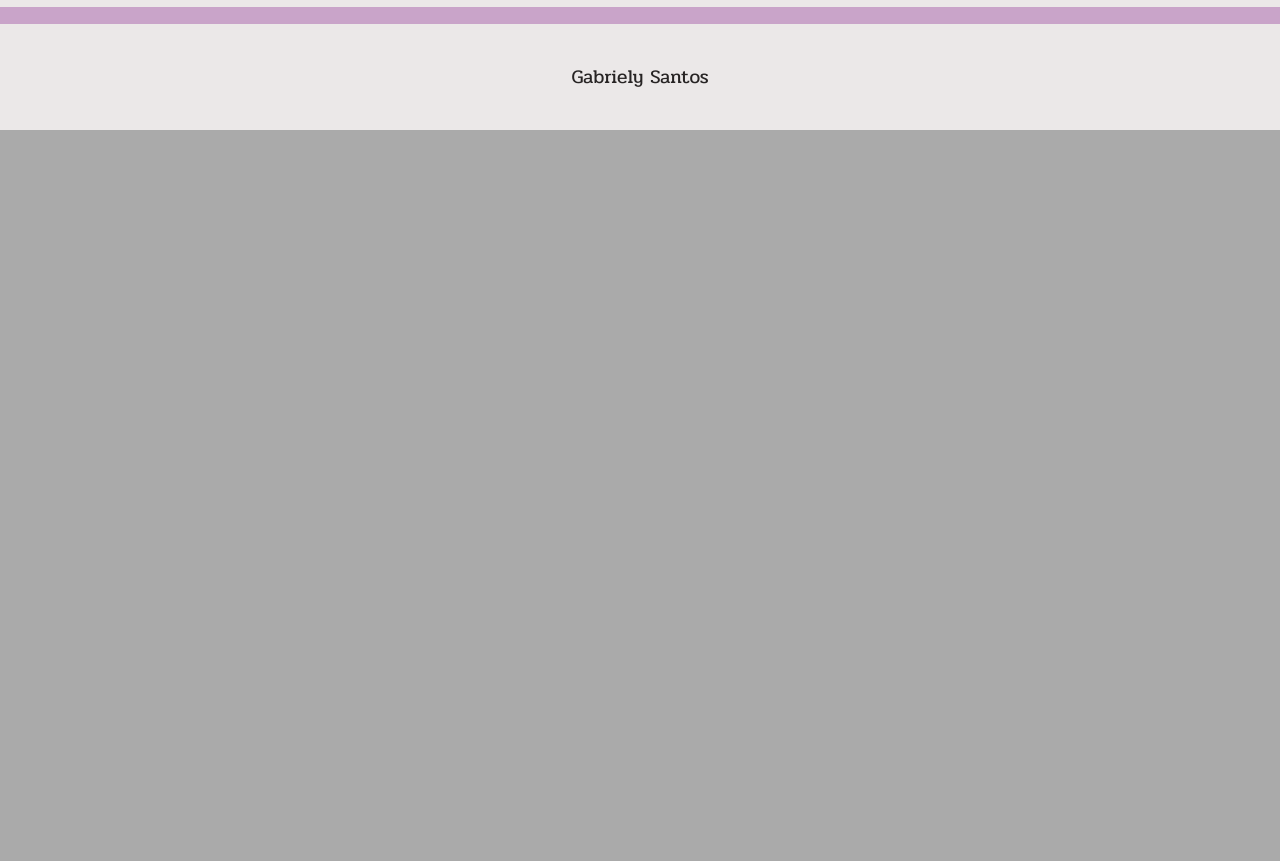
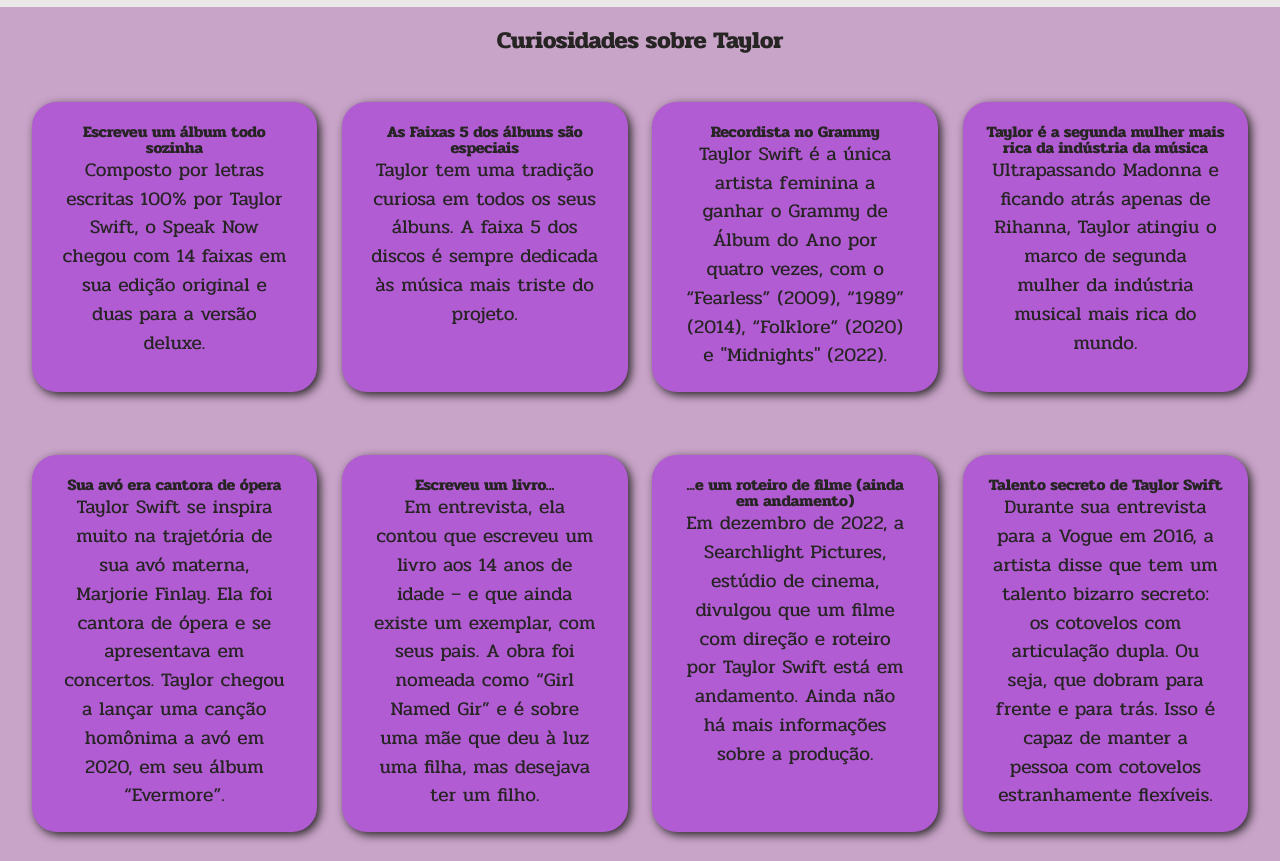
Before and after one commit to gabrielysantos8/taylorswiftsite, a plain HTML site: page indexcuriosidades.html in a window 1280 px wide. Shown: the part 91-952 px from the top of the page. Before the commit the page ends 800 px from the top, so only its background shows below. Drawn offline with Linux system fonts and the light colour scheme.

Commit message:
curiosidades

```diff
--- a/css/style.css
+++ b/css/style.css
@@ -54,9 +54,35 @@ footer{
 .col-9{
     width: 80%;
 }
+.col3{
+    width: 20%;
+}
 
 .col-3{
-    width: 20%;
+    width: 23%;
+}
+
+h3{
+    text-align: center;
+    font-weight: bold;
+}
+
+.card{
+    padding: 20px;
+    box-sizing: border-box;
+    background-color: #b15cd3;
+    border: 2px solid #b15cd3;
+    border-radius: 25px;
+    margin-left: 1%;
+    margin-right: 1%;
+    box-shadow: 3px 3px 10px;
+    transition: all 0.5s ease;
+    margin-top: 2%;
+}
+
+.card:hover {
+    transform: scale(1.1);
+    z-index: 1;
 }
 
 .taylor{
@@ -88,12 +114,28 @@ footer{
         width: 100%;
 }
 
-    .col-3{
+    .col3{
         width: 50%;
         margin-left: auto;
         margin-right: auto;
 }
 }
+
+/*responsividade card*/
+@media only screen and (max-width: 900px){
+    .col-3{
+        width: 48%;
+
+ }
+}
+
+@media only screen and (max-width: 600px){
+    .col-3{
+       width: 100%;
+
+    }
+   }
+
 
 /*titulos e textos*/
 
--- a/indexcuriosidades.html
+++ b/indexcuriosidades.html
@@ -28,11 +28,81 @@
     </header>
     <main>
         <section>
+            <h2>Curiosidades sobre Taylor</h2>
+            <div class="linha">
+                <div class="col-3 card">
+                    <h3>Escreveu um álbum todo sozinha</h3>
+                    <p>Composto por letras escritas 100% por
+                    Taylor Swift, o Speak Now chegou com 14 faixas em sua edição original e duas para a versão deluxe.</p>
+                </div>
+                <div class="col-3 card">
+                    <h3>As Faixas 5 dos álbuns são especiais</h3>
+                    <p>Taylor tem uma tradição curiosa em todos os seus álbuns.
+                    A faixa 5 dos discos é sempre dedicada às música mais triste do projeto.</p>
+                </div>
+                <div class="col-3 card">
+                    <h3>Recordista no Grammy</h3>
+                    <p>Taylor Swift é a única artista feminina a ganhar o Grammy de
+                    Álbum do Ano por quatro vezes, com o “Fearless” (2009), “1989” (2014), “Folklore” (2020) e "Midnights" (2022).</p>
+                </div>
+                <div class="col-3 card">
+                    <h3>Taylor é a segunda mulher mais rica da indústria da música</h3>
+                    <p>Ultrapassando Madonna e ficando atrás apenas de Rihanna, Taylor
+                    atingiu o marco de segunda mulher da indústria musical mais rica do mundo.</p>
+                </div>
+            </div>
 
+
+        </section>
+        <section>
+            <div class="linha">
+                <div class="col-3 card">
+                    <h3>Sua avó era cantora de ópera</h3>
+                    <p>Taylor Swift se inspira muito na trajetória de sua avó materna, Marjorie Finlay.
+                        Ela foi cantora de ópera e se apresentava em concertos. Taylor chegou a lançar
+                        uma canção homônima a avó em 2020, em seu álbum “Evermore”.</p>
+                </div>
+                <div class="col-3 card">
+                    <h3>Escreveu um livro...</h3>
+                    <p>Em entrevista, ela contou que escreveu um livro aos 14 anos de idade –
+                        e que ainda existe um exemplar, com seus pais. A obra foi nomeada como “Girl Named Gir” e
+                        é sobre uma mãe que deu à luz uma filha, mas desejava ter um filho.</p>
+                </div>
+                <div class="col-3 card">
+                    <h3>...e um roteiro de filme (ainda em andamento)</h3>
+                    <p>Em dezembro de 2022, a Searchlight Pictures, estúdio de cinema, divulgou que um filme
+                        com direção e roteiro por Taylor Swift está em andamento. Ainda não há mais informações
+                        sobre a produção.</p>
+                </div>
+                <div class="col-3 card">
+                    <h3>Talento secreto de Taylor Swift</h3>
+                    <p>Durante sua entrevista para a Vogue em 2016, a artista disse que tem um talento
+                        bizarro secreto: os cotovelos com articulação dupla. Ou seja, que dobram para frente
+                        e para trás. Isso é capaz de manter a pessoa com cotovelos estranhamente flexíveis.</p>
+                </div>
+            </div>
+        </section>
+
+        <section>
+            <h2>Mais algumas curiosidades</h2>
+            <p class="card">O número da sorte de Taylor é o 13.</p>
+            <p class="card">A primeira canção que ela escreveu chamava-se Lucky You.</p>
+            <p class="card">Taylor aprendeu a tocar violão com um cara que foi consertar seu computador.</p>
+            <p class="card">Taylor escreveu a música “Love Story” em 20 minutos no chão do seu quarto.</p>
+            <p class="card">Taylor é obcecada por gatos e crianças.</p>
+            <p class="card">Seu primeiro beijo foi aos 15 anos.</p>
+            <p class="card">Taylor gosta de ler e aprender sobre problemas médicos estranhos.</p>
+            <p class="card">Cozinhar é uma de suas paixões, e ela já cogitou lançar um livro com suas experiências culinárias.</p>
+            <p class="card">Os programas de TV preferidos dela são CSI, Grey’s Anatomy e Law & Order.</p>
+            <p class="card">Taylor já sofreu bullying na escola quando era mais nova.</p>
+            <p class="card">O álbum “Speak Now” iria originalmente se chamar “Enchanted”, mas mudou por decidir com sua gravadora que “Speak Now” se encaixava melhor com o significado de cada música.</p>
+            <p class="card">Ela morre de medo de ouriços-do mar</p>
+            <p class="card">Abigail Anderson, melhor amiga da Taylor no colegial, é até hoje uma de suas melhores amigas.</p>
+            <p class="card">Seus gatos tem nomes de personagens de produções que ela gosta</p>
         </section>
     </main>
     <footer>
-        <p>Gabriely Santos</p>
+        <p>@2025 Gabriely Santos</p>
     </footer>
 </body>
 </html>
```
Also changed, not shown: index.html (+4 -4 lines), indexeras.html (+1 -1 lines), indextours.html (+1 -1 lines).
